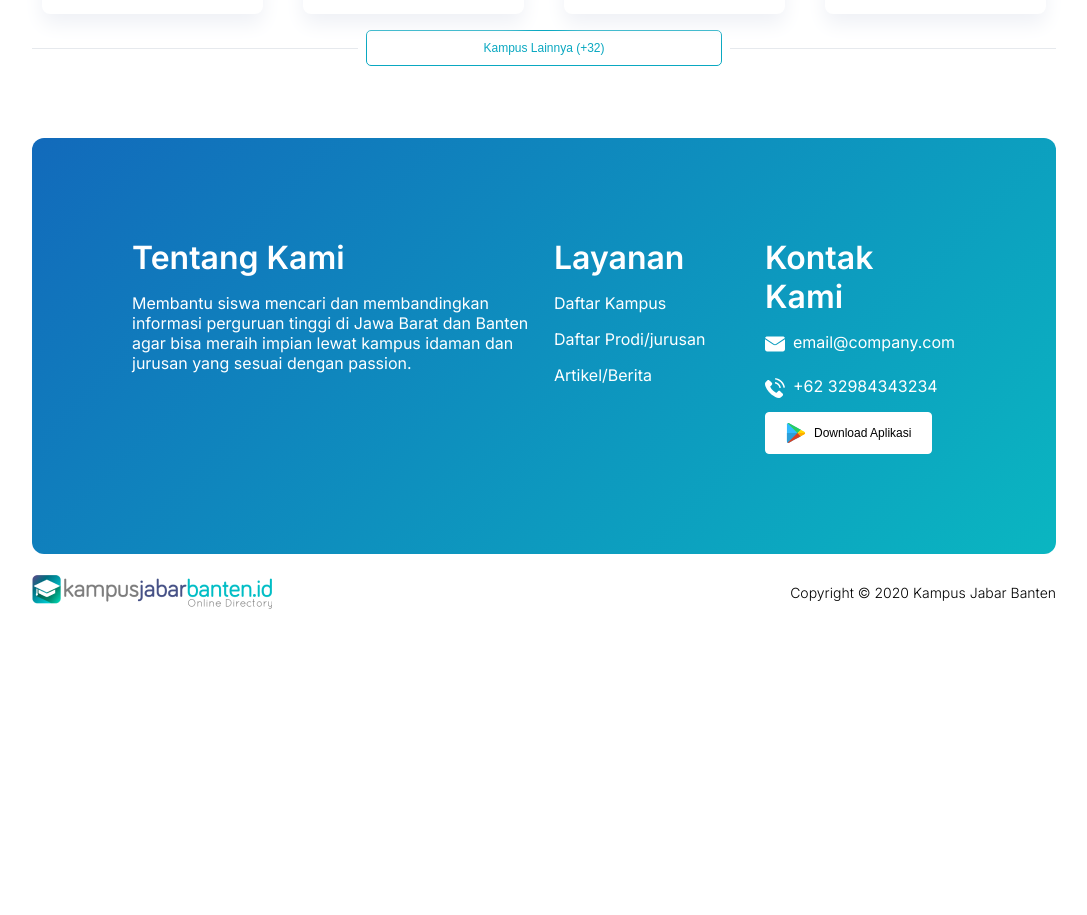
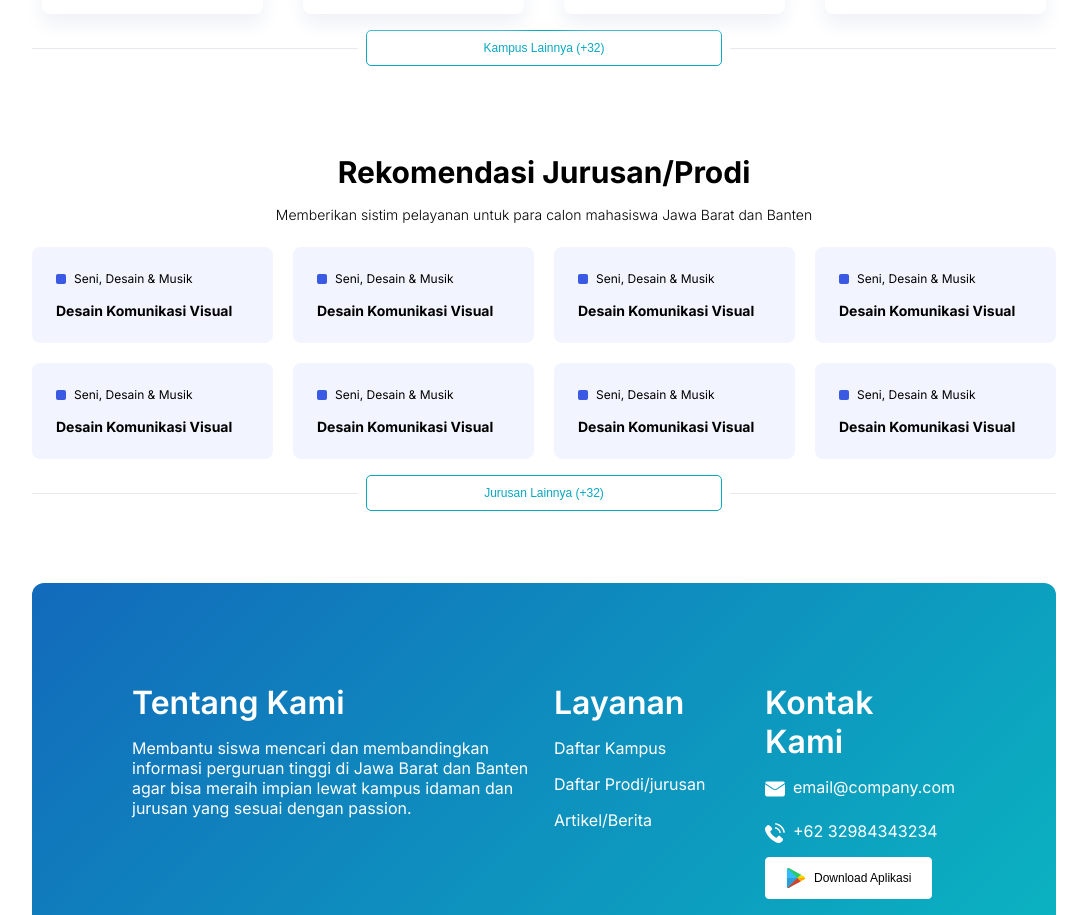
Before and after one commit to maulanairfanf/suteki-tehnical-test, a Nuxt app: page / in a window 1280 px wide. Shown: the part 1463-2378 px from the top of the page, without its empty margins (96-1183 px from the left). Before the commit the page ends 2098 px from the top, so only its background shows below. Built offline with nearby package versions, Linux system fonts and the light colour scheme.

Commit message:
made and add prodi recommendation

```diff
--- /dev/null
+++ b/components/ProdiRecommendation.vue
@@ -0,0 +1,38 @@
+<template>
+	<div class="container">
+		<Header
+			title="Rekomendasi Jurusan/Prodi"
+			description="Memberikan sistim pelayanan untuk para calon mahasiswa Jawa Barat dan Banten"
+		/>
+		<div class="grid-4-20px">
+			<div
+				class="grid-item-1 bg-blue-smooth p-large radius-8"
+				v-for="index in 8"
+				:key="index"
+			>
+				<div class="font-size-12 flex items-center">
+					<div>
+						<div
+							class="bg-blue mr-small radius-2"
+							style="width: 10px; height: 10px"
+						></div>
+					</div>
+					<span> Seni, Desain & Musik</span>
+				</div>
+				<div class="font-size-14 mt-medium font-weight-bold">
+					Desain Komunikasi Visual
+				</div>
+			</div>
+		</div>
+		<div class="flex items-center justify-center my-medium pb-medium">
+			<hr class="hide-on-mobile horizontal-line" />
+			<button class="button-outline w-full mx-small">
+				Jurusan Lainnya (+32)
+			</button>
+			<hr class="hide-on-mobile horizontal-line" />
+		</div>
+	</div>
+</template>
+<script setup>
+import Header from './reusable/Header.vue'
+</script>
--- a/pages/index.vue
+++ b/pages/index.vue
@@ -2,11 +2,13 @@
 	<StepRegistration />
 	<AboutUs />
 	<CampusRecommendations />
+	<ProdiRecommendation />
 </template>
 <script setup>
 import StepRegistration from '@/components/StepRegistration.vue'
 import AboutUs from '@/components/AboutUs.vue'
 import CampusRecommendations from '@/components/CampusRecommendations.vue'
+import ProdiRecommendation from '@/components/ProdiRecommendation.vue'
 
 definePageMeta({
 	title: 'My home page',
```
